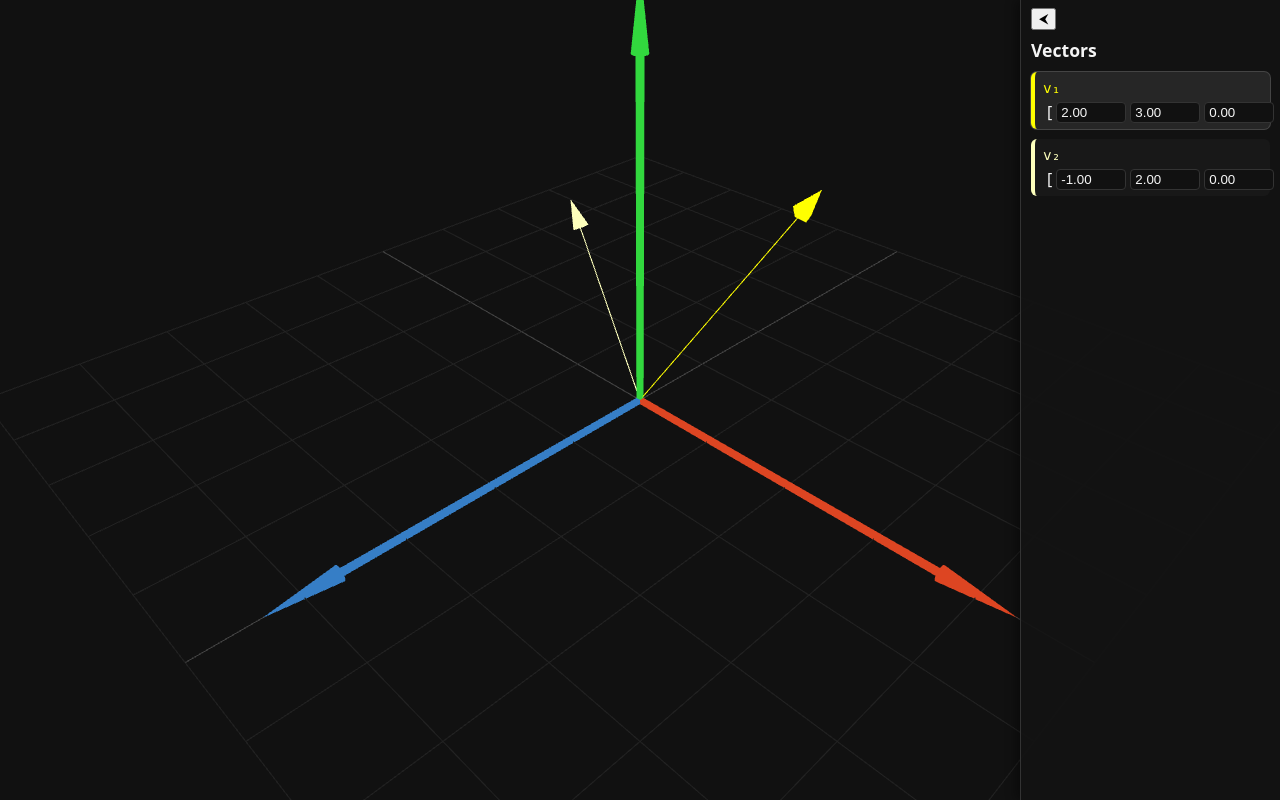
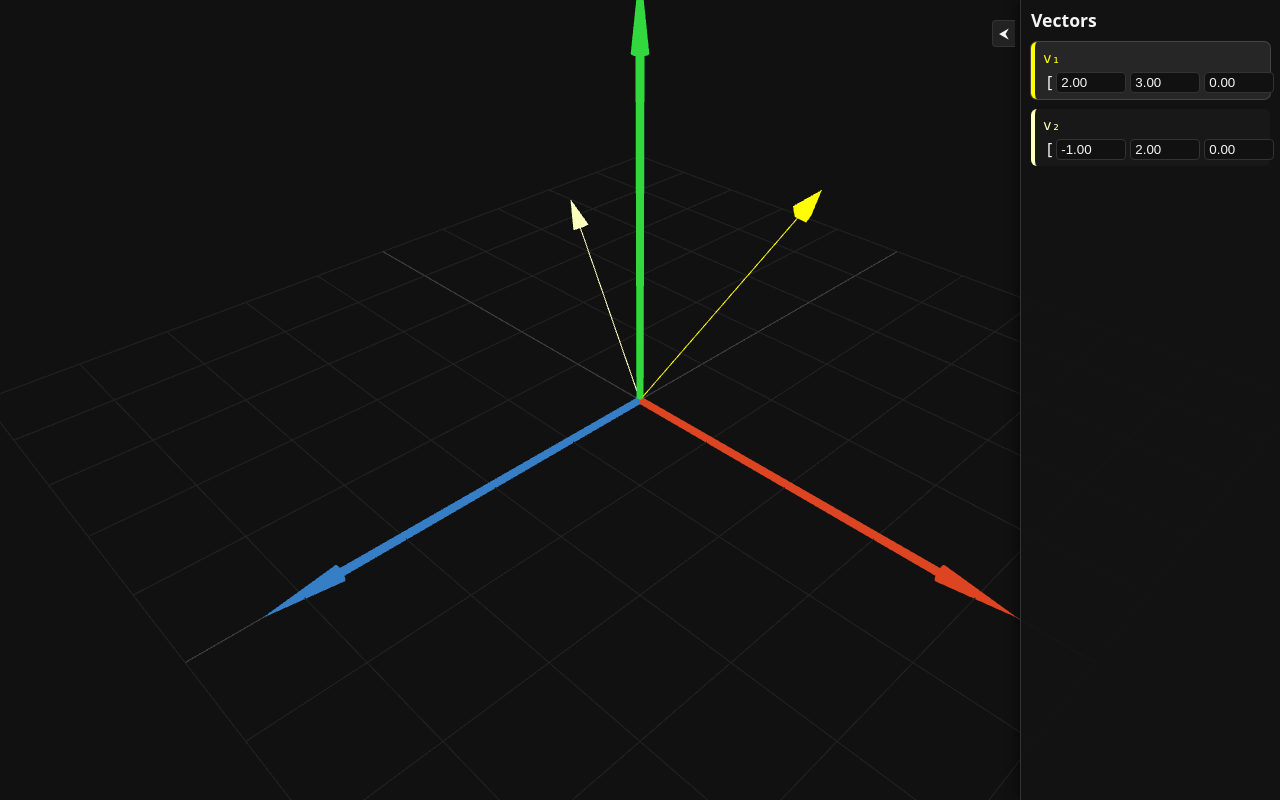
Before and after one commit to mechaniac/ThreeJS---Linear-Algebra-Visualizer, a website built with Vite: page index.html in a window 1280 px wide. Built offline with nearby package versions, Linux system fonts and the light colour scheme; animation ran at ten frames a second.

Commit message:
protruding ui toggle moves with ui panel

```diff
--- a/src/style.css
+++ b/src/style.css
@@ -6,8 +6,22 @@ body {
   background: #111;
 }
 
+/* container that anchors to the right side AND slides in/out */
+#ui-container {
+  position: fixed;
+  top: 0;
+  right: 0;
+  height: 100%;
+  width: 260px; /* same as panel width */
+  z-index: 10;
+  pointer-events: none; /* children opt in */
+  transform: translateX(0);
+  transition: transform 0.2s ease-out;
+}
+
+/* the sliding panel itself */
 #ui-panel {
-  position: fixed;
+  position: absolute;
   top: 0;
   right: 0;
   width: 260px;
@@ -21,19 +35,30 @@ body {
   flex-direction: column;
   padding: 8px 10px;
   box-sizing: border-box;
-  z-index: 10;
-  transform: translateX(0);
-  transition: transform 0.2s ease-out;
+  pointer-events: auto;
 }
 
-#ui-panel.collapsed {
-  transform: translateX(220px); /* keep a bit visible for toggle */
+/* when collapsed, move the whole container one full width to the right
+   -> panel goes fully off-screen, but the toggle (which sticks out to the left)
+      remains visible */
+#ui-container.collapsed {
+  transform: translateX(100%);
 }
 
+/* toggle button protrudes from the left edge of the container */
 #ui-toggle {
-  align-self: flex-start;
-  margin-bottom: 8px;
+  position: absolute;
+  top: 20px;
+  left: -28px; /* stick out from the panel edge */
+  pointer-events: auto;
   cursor: pointer;
+  padding: 4px 6px;
+  border-radius: 4px 0 0 4px;
+  border: 1px solid #333;
+  border-right: none;
+  background: #222;
+  color: #f5f5f5;
+  font-size: 14px;
 }
 
 #ui-title {
--- a/src/ui/SidePanel.ts
+++ b/src/ui/SidePanel.ts
@@ -11,14 +11,20 @@ export interface SidePanel {
 }
 
 export function createSidePanel(titleText: string): SidePanel {
+  // container fixed to the right
+  const container = document.createElement('div');
+  container.id = 'ui-container';
+
+  // the sliding panel
   const uiPanel = document.createElement('div');
   uiPanel.id = 'ui-panel';
 
+  // toggle button lives OUTSIDE the panel, but inside container
   const toggleBtn = document.createElement('button');
   toggleBtn.id = 'ui-toggle';
   toggleBtn.textContent = '⮜';
   toggleBtn.onclick = () => {
-    const collapsed = uiPanel.classList.toggle('collapsed');
+    const collapsed = container.classList.toggle('collapsed');
     toggleBtn.textContent = collapsed ? '⮞' : '⮜';
   };
 
@@ -28,10 +34,12 @@ export function createSidePanel(titleText: string): SidePanel {
 
   const content = document.createElement('div');
 
-  uiPanel.appendChild(toggleBtn);
   uiPanel.appendChild(title);
   uiPanel.appendChild(content);
-  document.body.appendChild(uiPanel);
+
+  container.appendChild(uiPanel);
+  container.appendChild(toggleBtn);
+  document.body.appendChild(container);
 
   function createVectorControl(label: string, colorHex: string): VectorControl {
     const block = document.createElement('div');
@@ -88,7 +96,7 @@ export function createSidePanel(titleText: string): SidePanel {
       el.addEventListener('keydown', (e) => {
         if (e.key === 'Enter') readAndEmit();
       });
-      // prevent click on input from double-triggering outside handlers if needed
+      // don’t let clicks on inputs bubble up and accidentally change active selection
       el.addEventListener('click', (e) => e.stopPropagation());
     };
 
```
